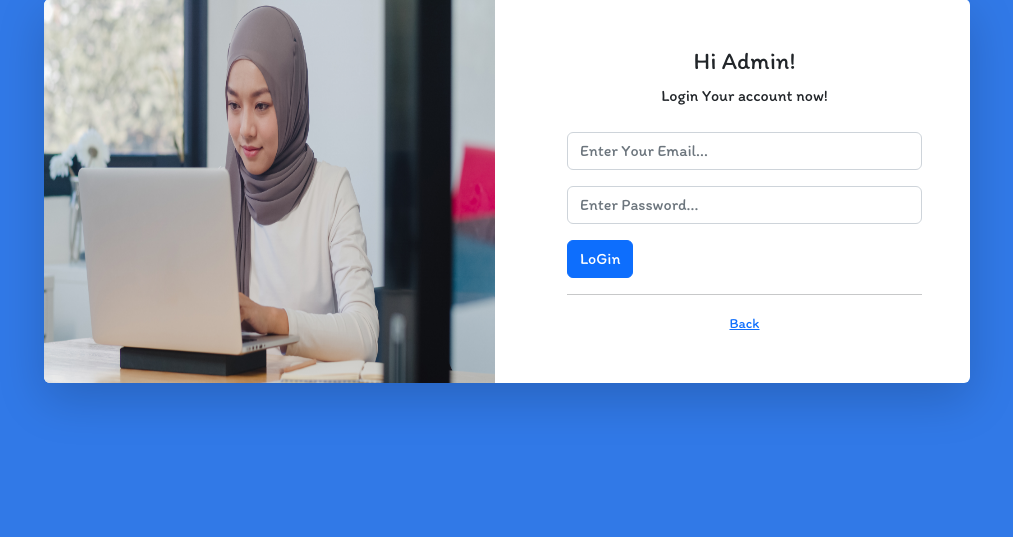
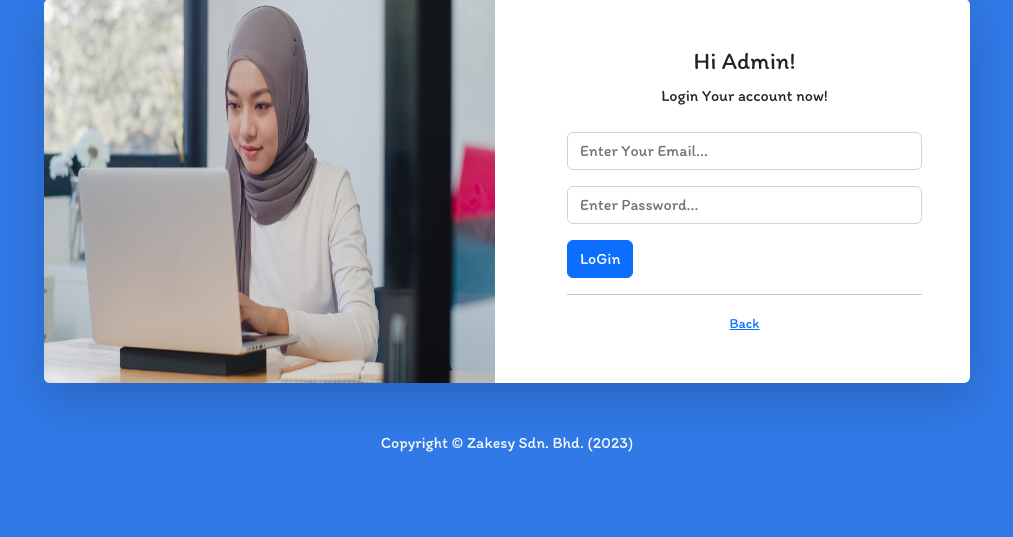
Before and after one commit to afiqtalib/project_zakesy, a CodeIgniter app: page /pzakesy/index.php/admin/index in a window 1280 px wide. Shown: the part 49-586 px from the top of the page, without its empty margins (133-1146 px from the left). Run offline with CodeIgniter, Linux system fonts and the light colour scheme.

Commit message:
update - login validation & message

```diff
--- a/application/controllers/Admin.php
+++ b/application/controllers/Admin.php
@@ -40,8 +40,6 @@ class Admin extends CI_Controller {
 	// }
     function login_validation ()
     {
-        // if(isset($_POST['login'])) {
-
             $this->form_validation->set_rules('email','Email','required');
             $this->form_validation->set_rules('password','Password','required');
             if ($this->form_validation->run() == TRUE) {
@@ -63,12 +61,12 @@ class Admin extends CI_Controller {
                 }
                 else {
                     // invalid
-                    $this->session->set_flashdata('error', 'Sorry, Invalid email @ password');
+                    // $this->session->set_flashdata('error', 'Sorry, Invalid email @ password');
+                    $this->session->set_flashdata('error', '');
 
-                    // $data['invalid'] = "";
-                    echo "<script type='text/javascript'>
-                                alert('Invalid BOSSS.');
-                            </script>";
+                    // echo "<script type='text/javascript'>
+                    //             alert('Invalid BOSSS.');
+                    //         </script>";
                     redirect("admin", "refresh");
                 }
             }
--- a/application/views/admin_v_login.php
+++ b/application/views/admin_v_login.php
@@ -13,18 +13,18 @@
 
     <link rel="stylesheet" href="<?php echo base_url('assets/css/bootstrap.min.css'); ?> ">
     <link rel="stylesheet" href="<?php echo base_url('assets/css/style.css'); ?> ">
+
+    <!-- SWEETALERT CDN -->
+    <script src="https://unpkg.com/sweetalert/dist/sweetalert.min.js"></script>
 </head>
 
 
 <body class="bg-gradient-primary">
-
+    <!-- Start Container -->
     <div class="container">
-
-        <!-- Outer Row -->
+        <!-- START Outer Row -->
         <div class="row justify-content-center">
-
             <div class="col-xl-10 col-lg-12 col-md-9">
-
                 <div class="card o-hidden border-0 shadow-lg my-5">
                     <div class="card-body p-0">
                         <!-- Nested Row within Card Body -->
@@ -40,13 +40,26 @@
                                         <h1 class="h4 text-gray-900 mb-2">Hi Admin!</h1>
                                         <p class="mb-4">Login Your account now!</p>
                                     </div>
+                                    <!-- MESSAGE -->
                                     <div class="mb-4 text-center">
-                                    <?php   if (isset($_SESSION['success'])) {
+                                    <?php
+                                        if (isset($_SESSION['success'])) {
                                             echo '<span class="alert alert-success alert-dismissible"><strong>BERJAYA!  </strong>login as ADMIN
-                                            </span>'
+                                            </span>
+                                            <script>
+                                                swal("Good job!", "Your email & password is right!", "success");;
+                                            </script>'
                                             ; }
-                                        ?>
+                                        if (isset($_SESSION['error'])) {
+                                            echo '<span class="alert alert-danger alert-dismissible"><strong>INVALID!!  </strong>Email @ Password
+                                            </span>
+                                            <script>
+                                                swal("Invalid!", "email @ password!", "error");;
+                                            </script>'
+                                            ; }
+                                    ?>
                                     </div>
+                                    <!-- START FORM -->
                                     <form class="user" method="post" action="<?php echo base_url(); ?>index.php/admin/login_validation">
                                         <div class="form-group mb-3">
                                             <input type="email" name="email" class="form-control form-control-user"
@@ -65,9 +78,8 @@
                                         </a> -->
                                         <button type="submit" class="btn btn-primary btn-user btn-block">LoGin</button>
                                         <span class="text-danger" ><?php echo $this->session->set_flashdata("error");?></span>
-                                        <span class="text-danger"></span>
-
                                     </form>
+                                    <!-- END FORM -->
                                     <hr>
                                     <div class="text-center">
                                         <a class="small" href="<?php echo base_url().'index.php'?>">Back</a>
@@ -79,13 +91,21 @@
                         </div>
                     </div>
                 </div>
+            </div>
+        </div>
+        <!-- END Outer Row -->
+    </div>
+    <!-- End Container -->
 
+    <!-- Start of Footer -->
+    <footer class="sticky-footer">
+        <div class="container">
+            <div class="copyright text-center text-light  fw-lighter mb-3">
+                <span>Copyright &copy; Zakesy Sdn. Bhd. (2023)</span>
             </div>
-
         </div>
-
-    </div>
-
+    </footer>
+    <!-- End of Footer -->
 
 </body>
 
```
